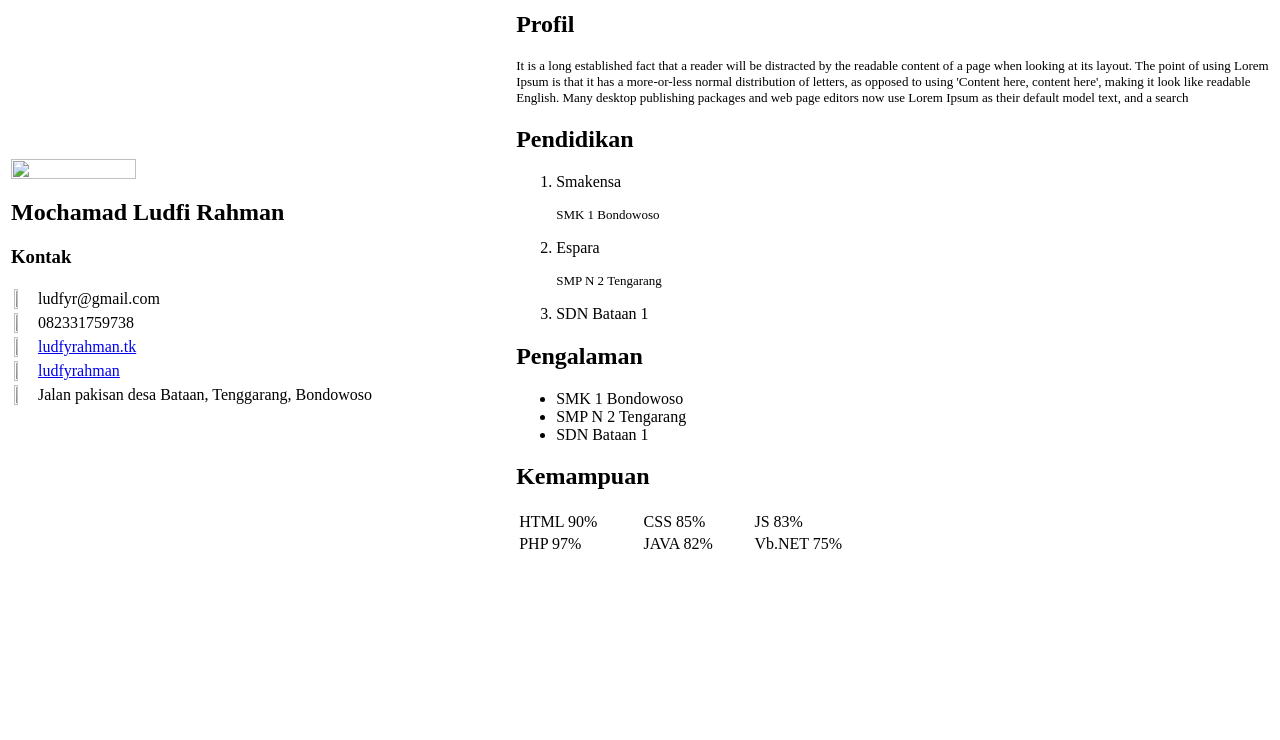
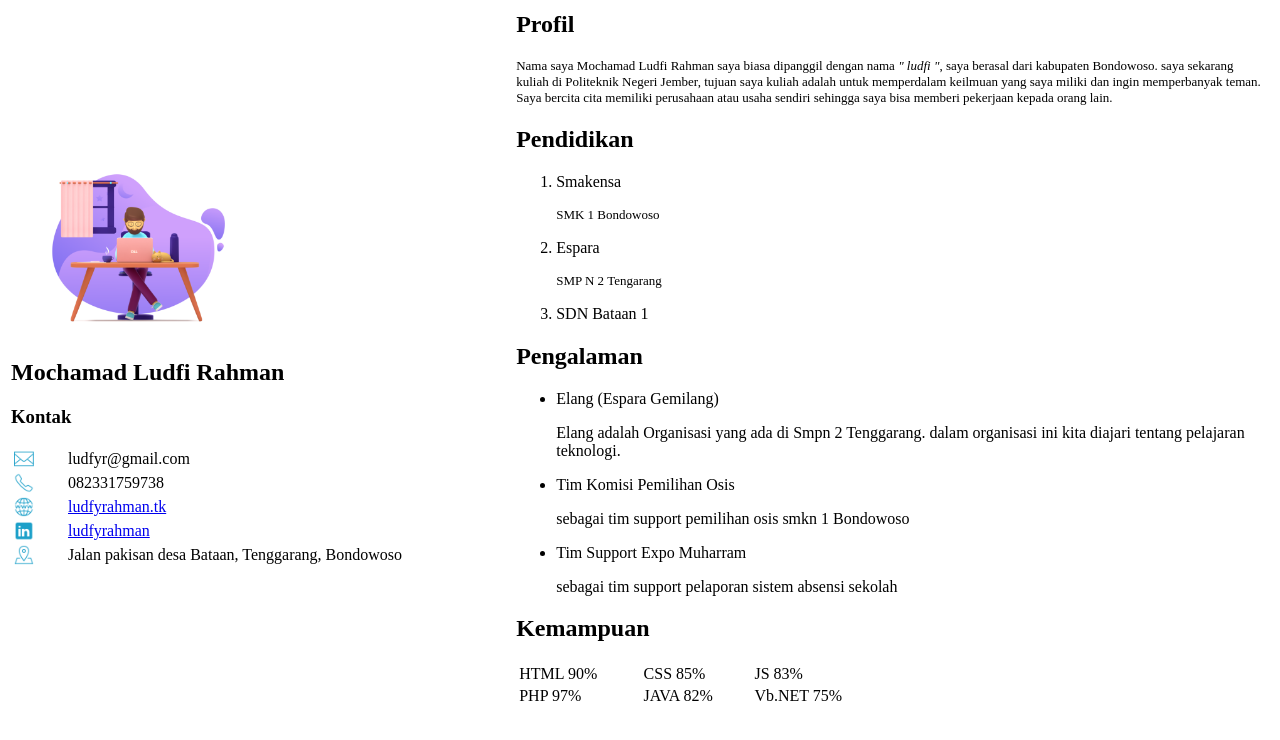
Before and after one commit to ludfyrahman/Tugas_Web, a plain HTML site: page index_html_aja.html in a window 1280 px wide. Drawn offline with Linux system fonts and the light colour scheme.

Commit message:
perubahan 220920192000

```diff
--- a/_index.html
+++ b/index_html_aja.html
@@ -7,30 +7,30 @@
             <table>
                 <tr>
                     <td width="40%">
-                        <img src="profil.png" width="50%">
+                        <img src="gambar/profil.png" width="50%">
                         <h2>Mochamad Ludfi Rahman</h2>
                         <h3>Kontak</h3>
                         <table>
                             <tr>
-                                <td><img src="mail.png" width="40%" alt=""></td><td>ludfyr@gmail.com</td>
+                                <td><img src="gambar/mail.png" width="40%" alt=""></td><td>ludfyr@gmail.com</td>
                             </tr>
                             <tr>
-                                <td><img src="phone.png" width="40%" alt=""></td><td>082331759738</td>
+                                <td><img src="gambar/phone.png" width="40%" alt=""></td><td>082331759738</td>
                             </tr>
                             <tr>
-                                <td><img src="website.png" width="40%" alt=""></td><td><a target="_blank" href="http://www.ludfyrahman.tk/">ludfyrahman.tk</a></td>
+                                <td><img src="gambar/website.png" width="40%" alt=""></td><td><a target="_blank" href="http://www.ludfyrahman.tk/">ludfyrahman.tk</a></td>
                             </tr>
                             <tr>
-                                <td><img src="LinkedIn.png" width="40%" alt=""></td><td><a target="_blank" href="https://www.linkedin.com/in/ludfy-rahman-b28201127">ludfyrahman</a></td>
+                                <td><img src="gambar/LinkedIn.png" width="40%" alt=""></td><td><a target="_blank" href="https://www.linkedin.com/in/ludfy-rahman-b28201127">ludfyrahman</a></td>
                             </tr>
                             <tr>
-                                <td><img src="address.png" width="40%" alt=""></td><td>Jalan pakisan desa Bataan, Tenggarang, Bondowoso</td>
+                                <td><img src="gambar/address.png" width="40%" alt=""></td><td>Jalan pakisan desa Bataan, Tenggarang, Bondowoso</td>
                             </tr>
                         </table>
                     </td>
                     <td>
                         <h2>Profil</h2>
-                        <p><font size="2%">It is a long established fact that a reader will be distracted by the readable content of a page when looking at its layout. The point of using Lorem Ipsum is that it has a more-or-less normal distribution of letters, as opposed to using 'Content here, content here', making it look like readable English. Many desktop publishing packages and web page editors now use Lorem Ipsum as their default model text, and a search</font></p>
+                        <p><font size="2%">Nama saya Mochamad Ludfi Rahman saya biasa dipanggil dengan nama <em>" ludfi "</em>, saya berasal dari kabupaten Bondowoso. saya sekarang kuliah di Politeknik Negeri Jember, tujuan saya kuliah adalah untuk memperdalam keilmuan yang saya miliki dan ingin memperbanyak teman. Saya bercita cita memiliki perusahaan atau usaha sendiri sehingga saya bisa memberi pekerjaan kepada orang lain.</font></p>
                         <h2>Pendidikan</h2>
                         <ol>
                             <li>
@@ -45,9 +45,18 @@
                         </ol>
                         <h2>Pengalaman</h2>
                         <ul>
-                            <li>SMK 1 Bondowoso</li>
-                            <li>SMP N 2 Tengarang</li>
-                            <li>SDN Bataan 1</li>
+                            <li>
+                                Elang (Espara Gemilang)<br>
+                                <p>Elang adalah Organisasi yang ada di Smpn 2 Tenggarang. dalam organisasi ini kita diajari tentang pelajaran teknologi.</p>
+                            </li>
+                            <li>
+                                Tim Komisi Pemilihan Osis<br>
+                                <p>sebagai tim support pemilihan osis smkn 1 Bondowoso</p>
+                            </li>
+                            <li>
+                                Tim Support Expo Muharram
+                                <p>sebagai tim support pelaporan sistem absensi sekolah</p>
+                            </li>
                         </ul>
                         <h2>Kemampuan</h2>
                         <table width="50%">
```
Also changed, not shown: index.html (+3 -2 lines).
